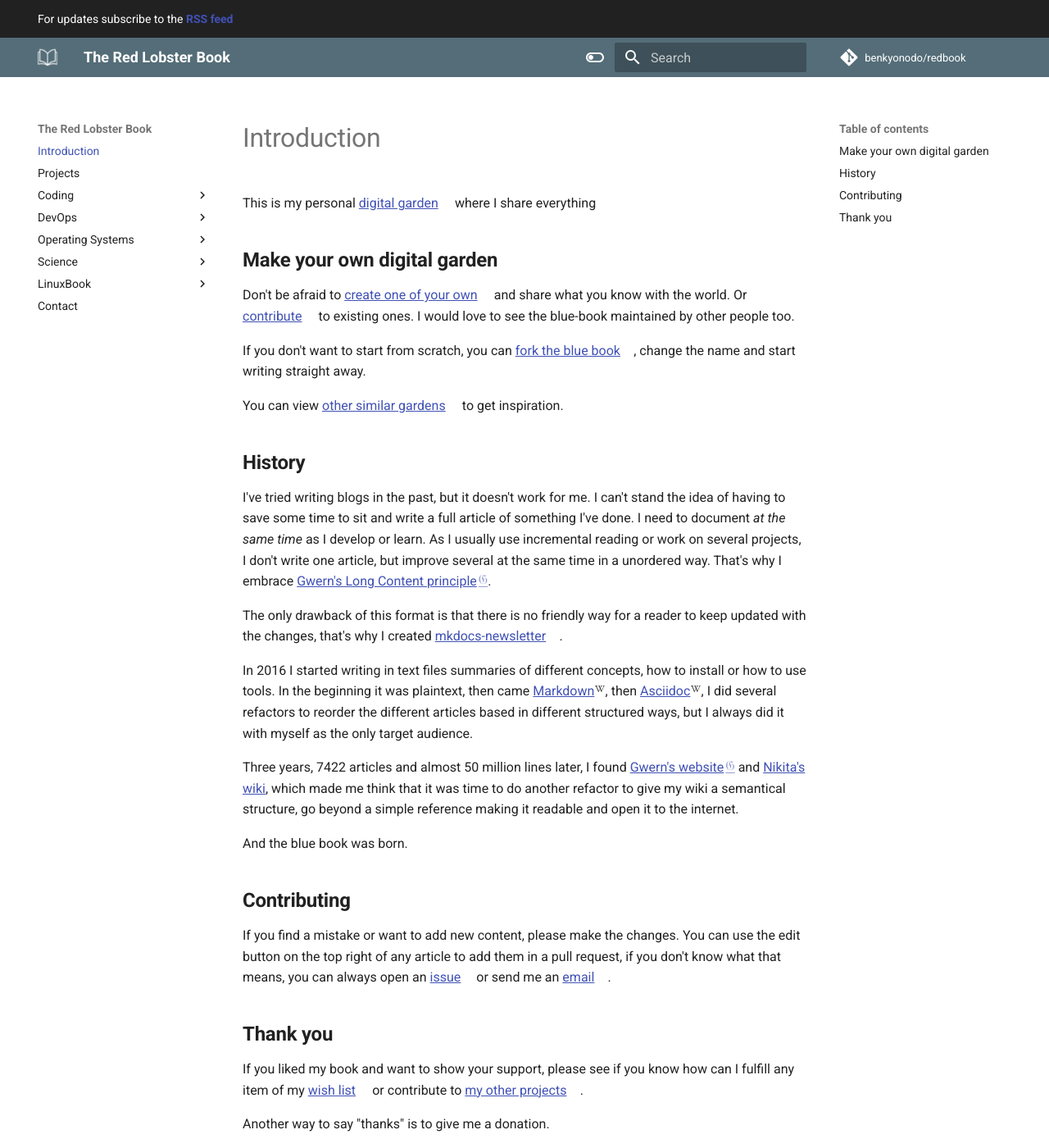
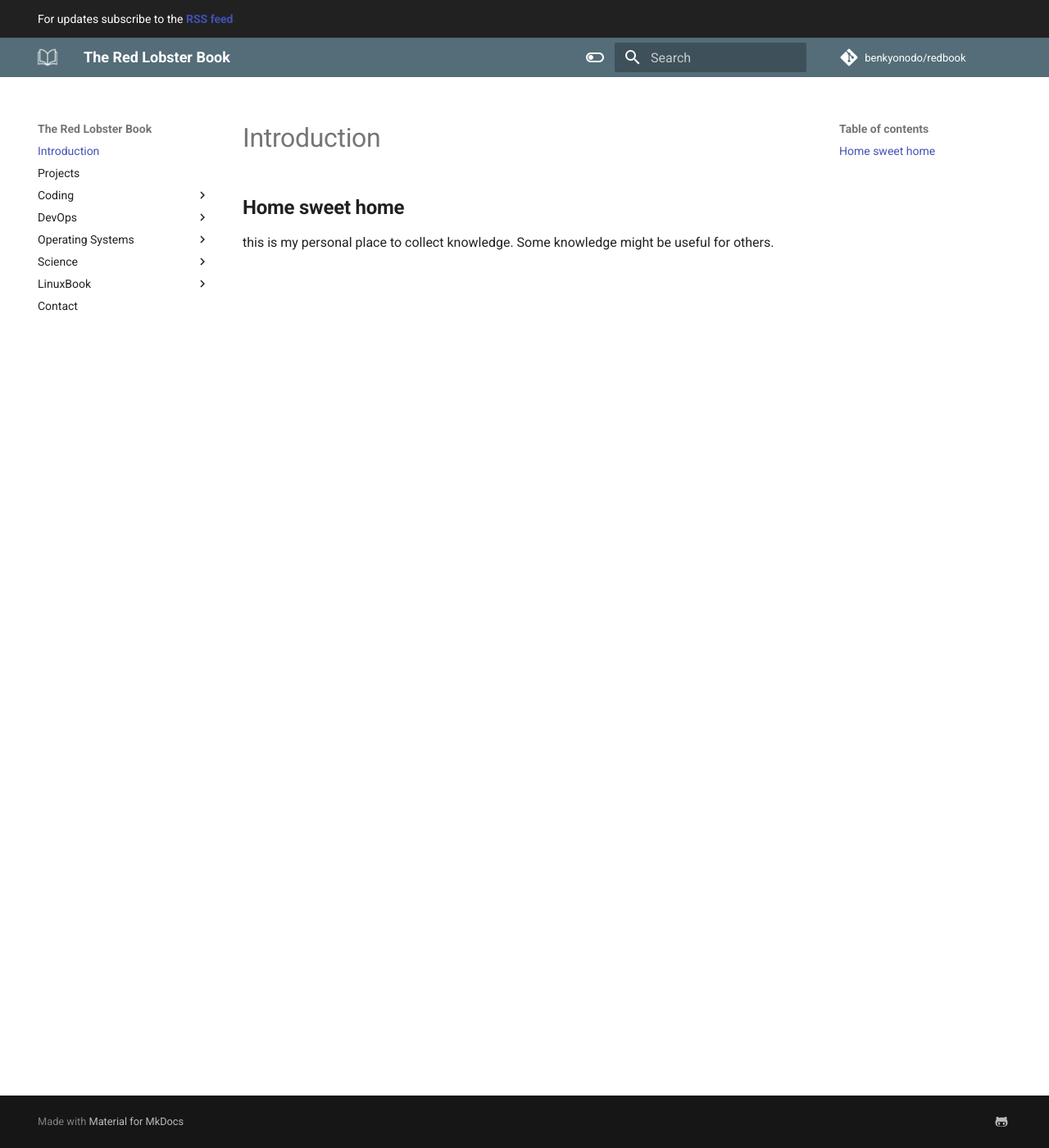
Before and after one commit to realcaptainsolaris/redbook, an MkDocs documentation site: the page built from docs/index.md, in a window 1280 px wide and 1400 px high. Shown: the whole window at 82% size. Built offline with MkDocs 1.6.1 and Material for MkDocs 9.7.7, drawn with Linux system fonts in a browser that asks for light colours; comment, search, counter and statistics services are not loaded; some of the changed text lies outside the part shown.

Commit message:
first steps

```diff
--- a/docs/index.md
+++ b/docs/index.md
@@ -1,83 +1,8 @@
 ---
 title: Introduction
-author: Benkyonodo
+author: the real Captain Solaris
 ---
 
-This is my personal [digital garden](digital_garden.md) where I share everything
-
-# Make your own digital garden
-
-Don't be afraid to [create one of your own](build_your_own_wiki.md) and share
-what you know with the world. Or [contribute](#contributing) to existing ones. I
-would love to see the blue-book maintained by other people too.
-
-If you don't want to start from scratch, you can
-[fork the blue book](forking_this_wiki.md), change the name and start writing
-straight away.
-
-You can view [other similar gardens](digital_garden.md#existing-digital-gardens)
-to get inspiration.
-
-# History
-
-I've tried writing blogs in the past, but it doesn't work for me. I can't stand
-the idea of having to save some time to sit and write a full article of
-something I've done. I need to document *at the same time* as I develop or
-learn. As I usually use incremental reading or work on several projects, I don't
-write one article, but improve several at the same time in a unordered way.
-That's why I embrace
-[Gwern's Long Content principle](https://www.gwern.net/About#long-content).
-
-The only drawback of this format is that there is no friendly way for a reader
-to keep updated with the changes, that's why I created
-[mkdocs-newsletter](https://lyz-code.github.io/mkdocs-newsletter/).
-
-In 2016 I started writing in text files summaries of different concepts, how to
-install or how to use tools. In the beginning it was plaintext, then came
-[Markdown](https://en.wikipedia.org/wiki/Markdown), then
-[Asciidoc](https://en.wikipedia.org/wiki/AsciiDoc), I did several refactors to
-reorder the different articles based in different structured ways, but I always
-did it with myself as the only target audience.
-
-Three years, 7422 articles and almost 50 million lines later, I found
-[Gwern's website](https://www.gwern.net/) and
-[Nikita's wiki](https://wiki.nikitavoloboev.xyz), which made me think that it
-was time to do another refactor to give my wiki a semantical structure, go
-beyond a simple reference making it readable and open it to the internet.
-
-And the blue book was born.
-
-# Contributing
-
-If you find a mistake or want to add new content, please make the changes. You
-can use the edit button on the top right of any article to add them in a pull
-request, if you don't know what that means, you can always open an
-[issue](https://github.com/lyz-code/blue-book/issues/new) or send me an
-[email](contact.md).
-
-# Thank you
-
-If you liked my book and want to show your support, please see if you know how
-can I fulfill any item of my [wish list](projects.md#seeds) or contribute to
-[my other projects](projects.md).
-
-Another way to say "thanks" is to give me a donation.
-
-You can use
-<noscript><a href="https://liberapay.com/Lyz/donate"><img alt="Donate using
-Liberapay" src="https://liberapay.com/assets/widgets/donate.svg"></a></noscript>
-or
-[![ko-fi](https://ko-fi.com/img/githubbutton_sm.svg)](https://ko-fi.com/T6T3GP0V8)
-
-If you are using some of my open-source tools or documentation, have enjoyed
-them, and want to say "thanks", this is a very strong way to do it.
-
-If your product/company depends on these tools, you can sponsor me to ensure I
-keep happily maintaining them.
-
-If these tools are helping you save money, time, effort, or frustrations; or
-they are helping you make money, be more productive, efficient, secure, enjoy a
-bit more your work, or get your product ready faster, this is a great way to
-show your appreciation. Thanks for that!
-
-[![CC0](https://img.shields.io/badge/license-CC0-0a0a0a.svg?style=flat&colorA=0a0a0a)](https://creativecommons.org/publicdomain/zero/1.0/)
+# Home sweet home
+this is my personal place to collect knowledge. Some knowledge might be useful
+for others.
--- a/mkdocs.yml
+++ b/mkdocs.yml
@@ -1,7 +1,7 @@
 ---
 site_name: The Red Lobster Book
 site_description: My tiny dev garden
-site_author: benkyonodo
+site_author: the real captain solaris
 site_url:
 nav:
   - Introduction: index.md
--- a/requirements.txt
+++ b/requirements.txt
@@ -1,8 +1,8 @@
 #
-# This file is autogenerated by pip-compile with Python 3.11
+# This file is autogenerated by pip-compile with Python 3.10
 # by the following command:
 #
-#    pip-compile --resolver=backtracking requirements.in
+#    pip-compile requirements.in
 #
 babel==2.11.0
     # via mkdocs-git-revision-date-localized-plugin
```
Also changed, not shown: README.md (+14 -0 lines), 1 other file.
